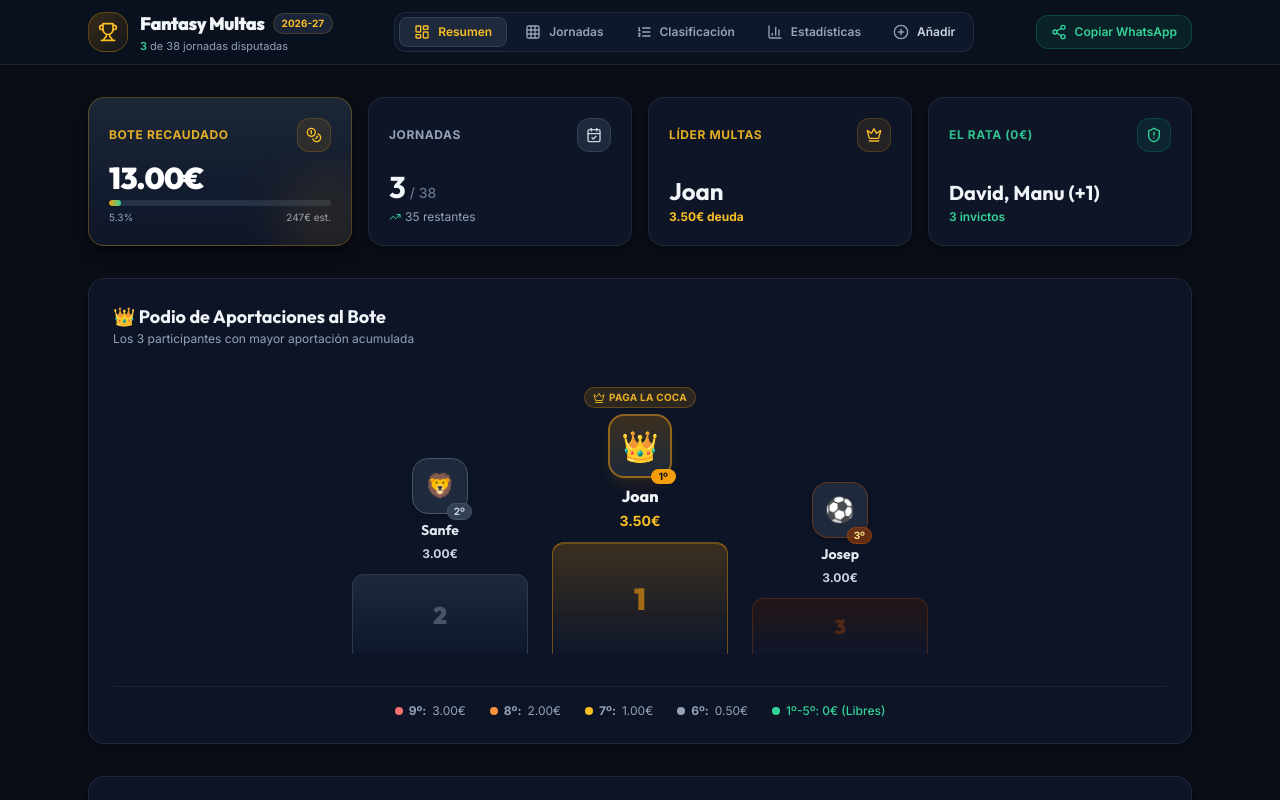
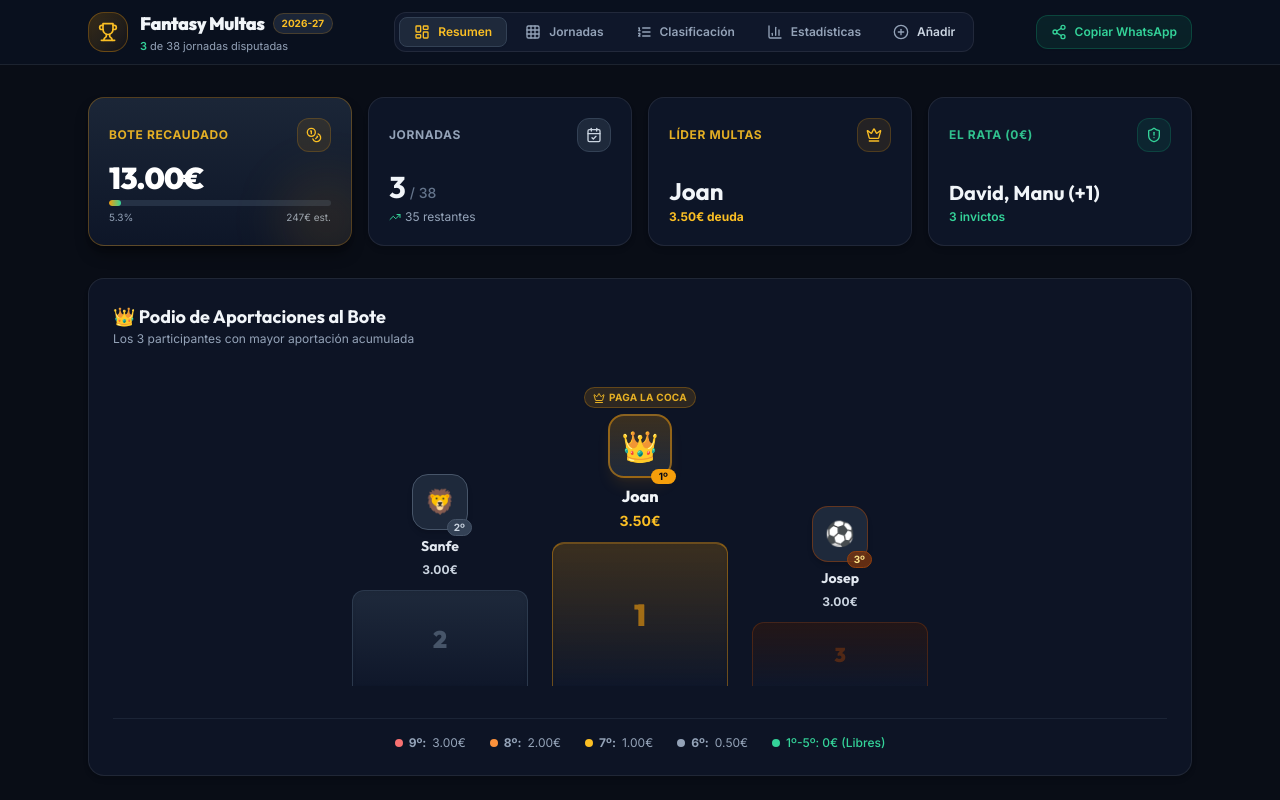
Before and after one commit to Jocarfl/clasificacion_fantasy, a React (Vite) app: page / in a window 1280 px wide. Shown: the top 800 px of the page. Built offline with nearby package versions, Linux system fonts and the light colour scheme.

Commit message:
fix: Podium

```diff
--- a/src/components/dashboard/Podium.tsx
+++ b/src/components/dashboard/Podium.tsx
@@ -46,7 +46,7 @@ export const Podium: React.FC<PodiumProps> = ({ ranking, onSelectPlayer }) => {
               {second ? `${second.totalPaid.toFixed(2)}€` : '0.00€'}
             </span>
           </button>
-          <div className="w-full h-16 sm:h-20 mt-2.5 rounded-t-xl bg-gradient-to-b from-slate-800 to-slate-900 border-t border-x border-slate-700/80 flex items-center justify-center font-display font-black text-xl sm:text-2xl text-slate-600">
+          <div className="w-full h-20 sm:h-24 mt-2.5 rounded-t-xl bg-gradient-to-b from-slate-800 to-slate-900 border-t border-x border-slate-700/80 flex items-center justify-center font-display font-black text-xl sm:text-2xl text-slate-600 shadow-inner">
             2
           </div>
         </div>
@@ -75,7 +75,7 @@ export const Podium: React.FC<PodiumProps> = ({ ranking, onSelectPlayer }) => {
               {first ? `${first.totalPaid.toFixed(2)}€` : '0.00€'}
             </span>
           </button>
-          <div className="w-full h-22 sm:h-28 mt-2.5 rounded-t-xl bg-gradient-to-b from-amber-500/20 to-slate-900 border-t-2 border-x border-amber-500/40 flex items-center justify-center font-display font-black text-2xl sm:text-3xl text-amber-500/60 shadow-inner">
+          <div className="w-full h-28 sm:h-36 mt-2.5 rounded-t-xl bg-gradient-to-b from-amber-500/20 to-slate-900 border-t-2 border-x border-amber-500/40 flex items-center justify-center font-display font-black text-2xl sm:text-3xl text-amber-500/60 shadow-inner">
             1
           </div>
         </div>
@@ -101,7 +101,7 @@ export const Podium: React.FC<PodiumProps> = ({ ranking, onSelectPlayer }) => {
               {third ? `${third.totalPaid.toFixed(2)}€` : '0.00€'}
             </span>
           </button>
-          <div className="w-full h-12 sm:h-14 mt-2.5 rounded-t-xl bg-gradient-to-b from-amber-950/40 to-slate-900 border-t border-x border-amber-900/50 flex items-center justify-center font-display font-black text-lg sm:text-xl text-amber-900/60">
+          <div className="w-full h-14 sm:h-16 mt-2.5 rounded-t-xl bg-gradient-to-b from-amber-950/40 to-slate-900 border-t border-x border-amber-900/50 flex items-center justify-center font-display font-black text-lg sm:text-xl text-amber-900/60">
             3
           </div>
         </div>
```
